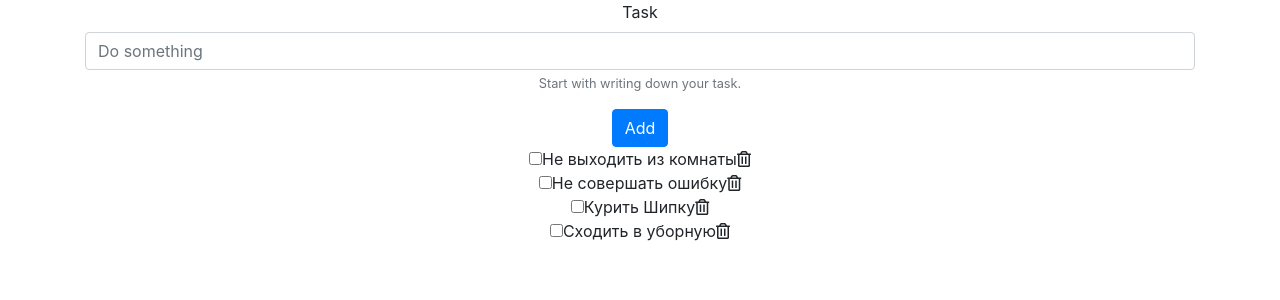
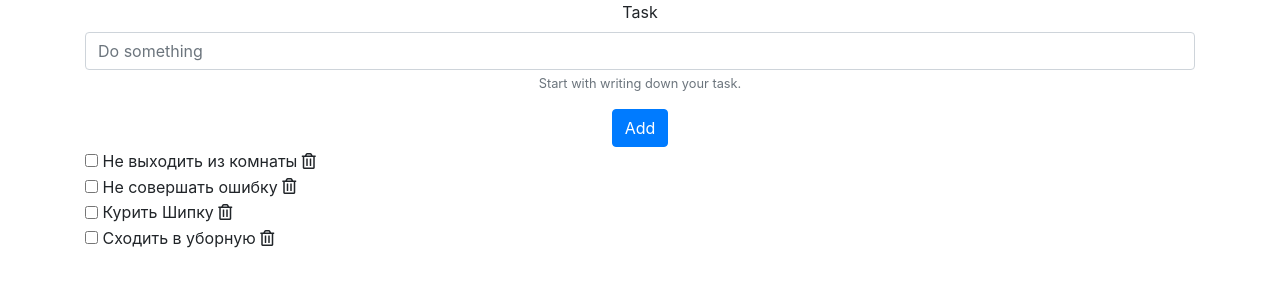
Before and after one commit to galubezzz/python-group_1-homework_54-maria_galunova, a React (Create React App) app: page / in a window 1280 px wide. Shown: the top 300 px of the page. Built offline with nearby package versions, Linux system fonts and the light colour scheme.

Commit message:
added fixes

```diff
--- a/src/App.js
+++ b/src/App.js
@@ -21,7 +21,7 @@ class App extends Component {
    addTaskToList = () => {
         const newTask = this.state.currentTask;
         const tasks = [...this.state.tasks];
-        tasks.push({id: tasks.length, text: newTask.text, completed: false});
+        tasks.push({id: tasks[tasks.length-1].id+1, text: newTask.text, completed: false});
         this.setState({tasks});
         this.setState({currentTask: {text: ''}})
    };
@@ -34,15 +34,13 @@ class App extends Component {
    };
 
    markAsDone = (taskId) => {
-        const tasks = [...this.state.tasks];
-        const completedTask = {...this.state.tasks[taskId]};
-        if (completedTask.completed) {
-            completedTask.completed = false;
-        }
-        else {
-            completedTask.completed = true;
-        }
-        tasks[taskId] = completedTask;
+        const tasks = this.state.tasks.map(task => {
+           if (task.id === taskId) {
+               task.completed = !task.completed;
+           }
+           return task;
+        });
+
         this.setState({tasks});
    };
 
--- a/src/Task/Task.js
+++ b/src/Task/Task.js
@@ -4,10 +4,10 @@ import "./Task.css";
 function Task(props) {
     return(
         <div className='container'>
-            <div>
-                <input type="checkbox" onClick={() => {props.done(props.id)}}/>
-                <span style={props.style}>{props.text}</span>
-                <span onChange={() => {props.delete(props.id)}}>
+            <div className="text-left">
+                <input className="align-middle" type="checkbox" onClick={() => {props.done(props.id)}}/>
+                <span className="align-middle" style={props.style}> {props.text} </span>
+                <span className="align-middle" onClick={() => {props.delete(props.id)}}>
                     <i className="far fa-trash-alt"></i></span>
             </div>
         </div>
```
